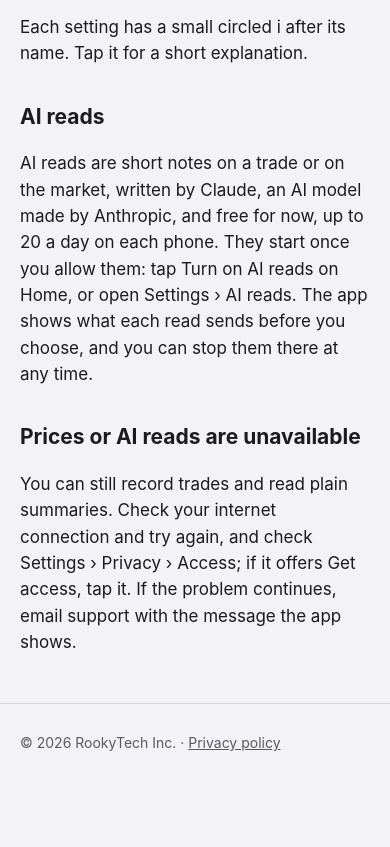
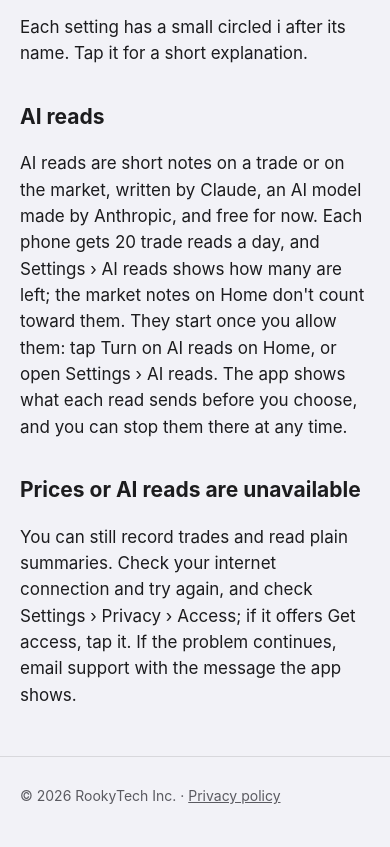
Before and after one commit to zzeeddd95/ledger-site, a plain HTML site: page support/index.html in a window 390 px wide. Shown: the part 2037-2884 px from the top of the page. Before the commit the page ends 2831 px from the top, so only its background shows below. Drawn offline with Linux system fonts and the light colour scheme.

Commit message:
Support: 20 trade reads a day per phone, shown in Settings › AI reads; Home's market notes don't count
Co-Authored-By: Claude Opus 5.5 <noreply@anthropic.com>

```diff
--- a/support/index.html
+++ b/support/index.html
@@ -43,7 +43,7 @@
   <p>Each setting has a small circled i after its name. Tap it for a short explanation.</p>
 
   <h2>AI reads</h2>
-  <p>AI reads are short notes on a trade or on the market, written by Claude, an AI model made by Anthropic, and free for now, up to 20 a day on each phone. They start once you allow them: tap Turn on AI reads on Home, or open Settings › AI reads. The app shows what each read sends before you choose, and you can stop them there at any time.</p>
+  <p>AI reads are short notes on a trade or on the market, written by Claude, an AI model made by Anthropic, and free for now. Each phone gets 20 trade reads a day, and Settings › AI reads shows how many are left; the market notes on Home don't count toward them. They start once you allow them: tap Turn on AI reads on Home, or open Settings › AI reads. The app shows what each read sends before you choose, and you can stop them there at any time.</p>
 
   <h2>Prices or AI reads are unavailable</h2>
   <p>You can still record trades and read plain summaries. Check your internet connection and try again, and check Settings › Privacy › Access; if it offers Get access, tap it. If the problem continues, email support with the message the app shows.</p>
```
